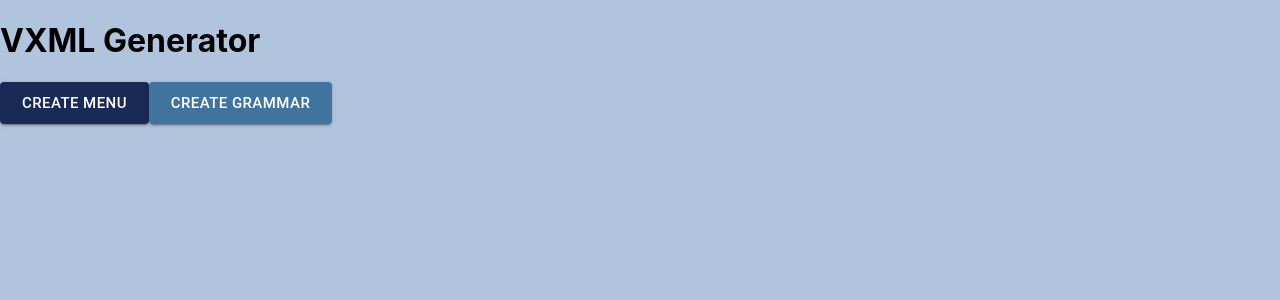
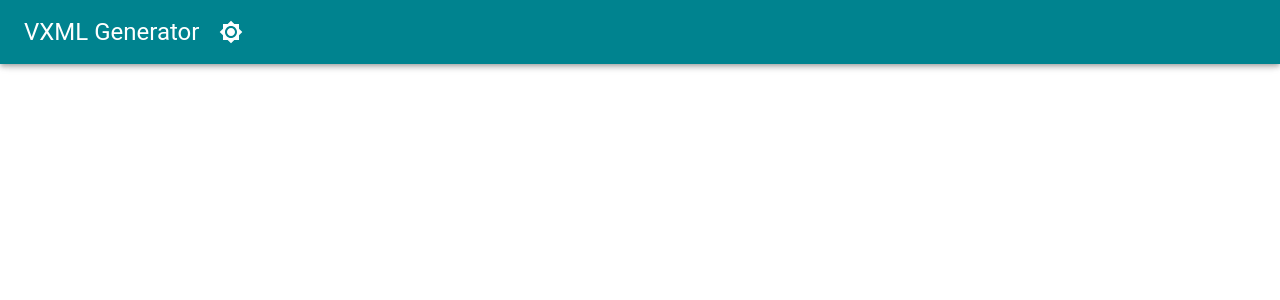
Before and after one commit to Lailanater/Stratus, a React (Create React App) app: page / in a window 1280 px wide. Shown: the top 300 px of the page. Built offline with nearby package versions, Linux system fonts and the light colour scheme.

Commit message:
Work upgrades

```diff
--- a/package.json
+++ b/package.json
@@ -9,6 +9,7 @@
   "private": true,
   "dependencies": {
     "@material-ui/core": "^4.5.1",
+    "@material-ui/icons": "^4.5.1",
     "bootstrap": "^4.3.1",
     "cross-env": "^6.0.3",
     "electron-is-dev": "^1.1.0",
@@ -51,8 +52,6 @@
   },
   "devDependencies": {
     "concurrently": "^5.0.0",
-    "electron": "^6.0.12",
-    "electron-builder": "^21.2.0",
     "wait-on": "^3.3.0"
   }
 }
--- a/public/index.html
+++ b/public/index.html
@@ -1,4 +1,14 @@
 <!DOCTYPE html>
 <html lang="en">
+
+<head>
+	<meta name="viewport"
+	      content="minimum-scale=1, initial-scale=1, width=device-width, shrink-to-fit=no" />
+	<title>VXML Generator</title>
+</head>
+
+<body>
 	<div id="root"></div>
+</body>
+
 </html>
--- a/src/components/Header.js
+++ b/src/components/Header.js
@@ -1,11 +1,32 @@
 import React from 'react';
+import {AppBar, Toolbar, Typography, useTheme} from "@material-ui/core";
+import {Brightness3, Brightness7} from "@material-ui/icons";
+import IconButton from "@material-ui/core/Button";
 
 function Header() {
-    return (
-        <div>
-           <h1>VXML Generator</h1>
-        </div>
-    );
+	const theme = useTheme();
+
+	function displayThemeButton() {
+		console.log(theme.palette.type);
+		console.log(typeof theme.palette.type);
+		if (theme.palette.type === "light") {
+			return <Brightness7 />;
+		}
+		else {
+			return <Brightness3 />;
+		}
+	}
+
+	return (
+		<AppBar position="fixed">
+			<Toolbar>
+				<Typography variant="h5">
+					VXML Generator
+				</Typography>
+				<IconButton aria-label="Switch Theme" color="inherit">{displayThemeButton()}</IconButton>
+			</Toolbar>
+		</AppBar>
+	);
 }
 
 export default Header;
--- a/src/containers/App.js
+++ b/src/containers/App.js
@@ -1,10 +1,34 @@
 import React from 'react';
-import HomePage from "./HomePage";
+import Header from "../components/Header";
+import ButtonMenu from "../components/ButtonMenu";
+import {createMuiTheme, Paper, useMediaQuery} from "@material-ui/core";
+import {ThemeProvider} from "@material-ui/core/styles";
 
 function App() {
-    return (
-        <HomePage />
-    );
+	const prefersDarkMode = useMediaQuery('(prefers-color-scheme: dark)');
+
+	const palette = {
+		type: prefersDarkMode ? 'dark' : 'light',
+		primary: {main: '#00838F'},
+		secondary: {main: '#8C9EFF'}
+	};
+
+	const theme = React.useMemo(
+		() =>
+			createMuiTheme({
+				palette: palette
+			}),
+		[palette],
+	);
+
+	return (
+		<ThemeProvider theme={theme}>
+			<Header />
+			<Paper>
+				<ButtonMenu />
+			</Paper>
+		</ThemeProvider>
+	);
 }
 
 export default App;
--- a/src/css/index.css
+++ b/src/css/index.css
@@ -8,7 +8,6 @@ body, html {
     sans-serif;
   -webkit-font-smoothing: antialiased;
   -moz-osx-font-smoothing: grayscale;
-  background-color: lightsteelblue;
 }
 
 code {
--- a/src/index.js
+++ b/src/index.js
@@ -3,5 +3,4 @@ import ReactDOM from 'react-dom';
 import './css/index.css';
 import App from "./containers/App"
 
-
 ReactDOM.render(<App />, document.getElementById('root'));
```
